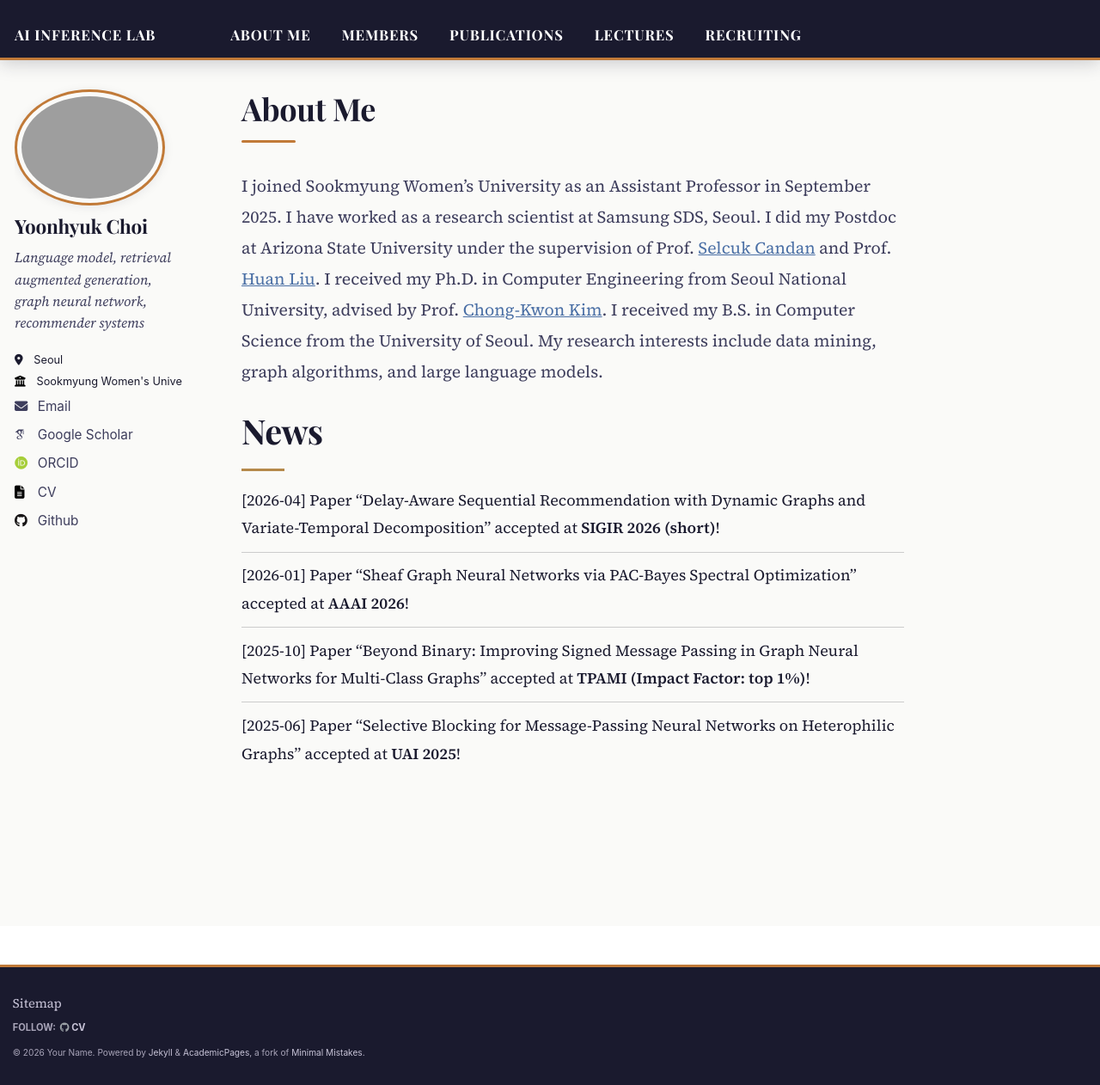
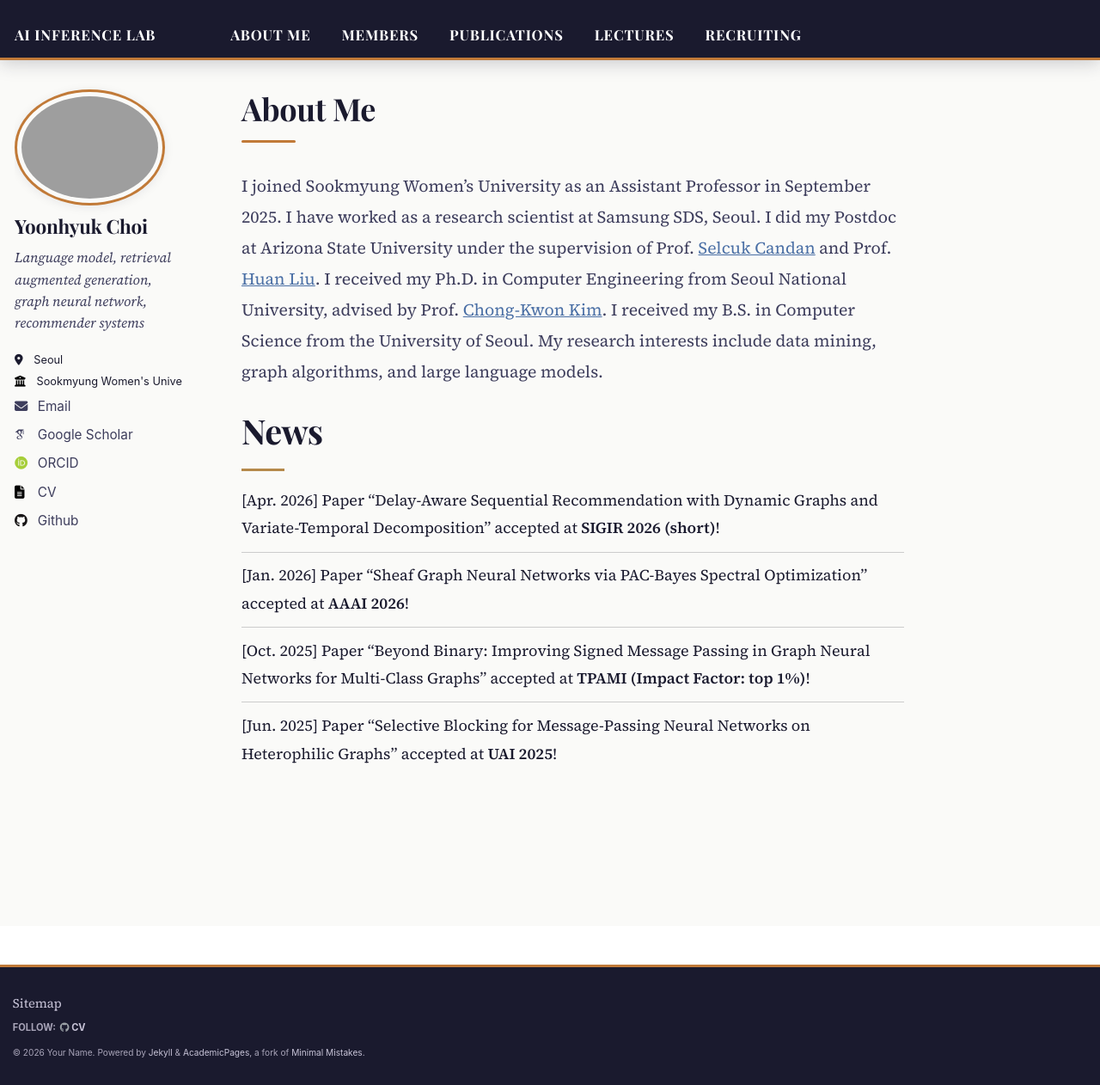
Before and after one commit to ChoiYoonHyuk/ChoiYoonHyuk.github.io, a Jekyll site: the page built from _pages/about.md, in a window 1280 px wide and 1262 px high. Shown: the whole window at 86% size. Built offline with Jekyll 4.4.1, drawn with Linux system fonts in a browser that asks for light colours; some web fonts are replaced.

Commit message:
Update news.yml

```diff
--- a/_data/news.yml
+++ b/_data/news.yml
@@ -1,11 +1,11 @@
-- date: "2026-04"
+- date: "Apr. 2026"
   text: "Paper \"Delay-Aware Sequential Recommendation with Dynamic Graphs and Variate-Temporal Decomposition\" accepted at **SIGIR 2026 (short)**!"
 
-- date: "2026-01"
+- date: "Jan. 2026"
   text: "Paper \"Sheaf Graph Neural Networks via PAC-Bayes Spectral Optimization\" accepted at **AAAI 2026**!"
 
-- date: "2025-10"
+- date: "Oct. 2025"
   text: "Paper \"Beyond Binary: Improving Signed Message Passing in Graph Neural Networks for Multi-Class Graphs\" accepted at **TPAMI (Impact Factor: top 1%)**!"
 
-- date: "2025-06"
+- date: "Jun. 2025"
   text: "Paper \"Selective Blocking for Message-Passing Neural Networks on Heterophilic Graphs\" accepted at **UAI 2025**!"
```
